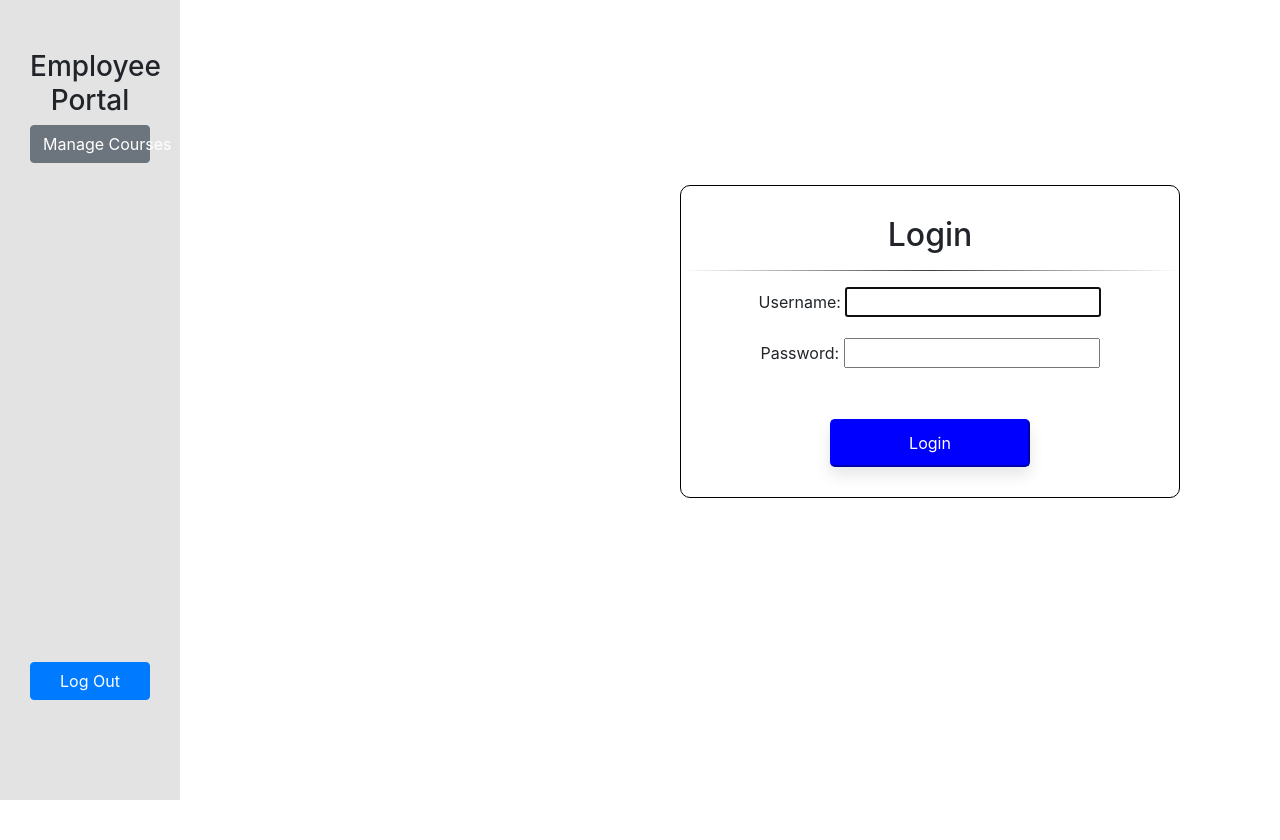
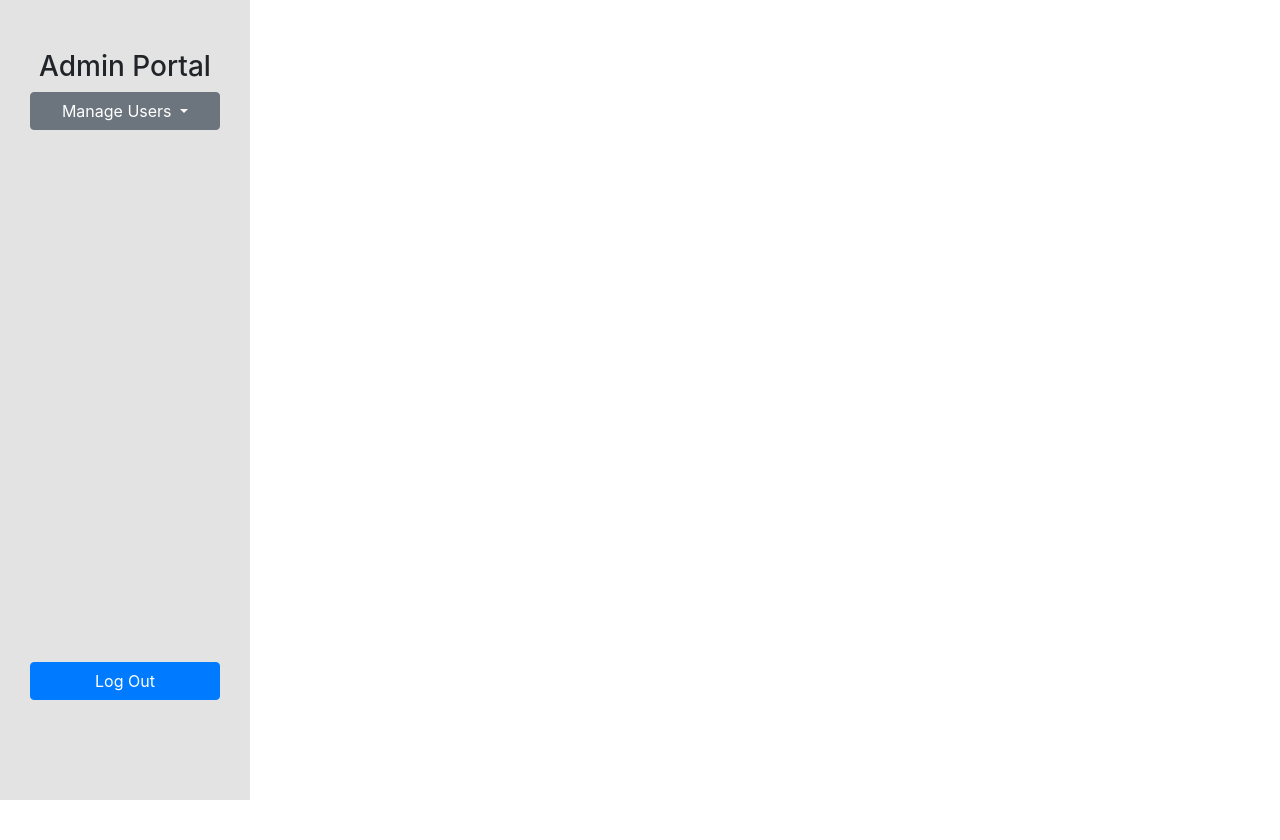
Before and after one commit to nolachen/ice, a Django app: page /accounts/login/?next=/courses/1/component/new/1 in a window 1280 px wide. Shown: the part 56-896 px from the top of the page. Before the commit the page ends 856 px from the top, so only its background shows below. Run offline with Django 3.2, Linux system fonts and the light colour scheme; the visitor is signed in with stand-in values (Sample User, id 1); data that the repository does not hold is empty; some libraries are stand-ins or nearby versions.

Commit message:
Revert "Revert base.html to the original version"
This reverts commit b92e2f03d8c775106203448d6390de0f0aed2cb9.

```diff
--- a/templates/base.html
+++ b/templates/base.html
@@ -19,8 +19,8 @@
       <a class="navbar-brand" href="/">ICE</a>
   </nav>
   <div class="page">
+    {% if user.is_authenticated %}
     <div class="sidenav">
-      {% if user.is_authenticated %}
         <div class="sidenav-actions">
           {% if user|is_instructor %}
             <h3 class="text-center">Instructor Portal</h3>
@@ -36,25 +36,35 @@
                   </a>
                   <div class="dropdown-menu" aria-labelledby="dropdownMenuLink">
                     <a class="dropdown-item" href="#">All Courses</a>
-                    <a class="dropdown-item" href="{% url 'courses:module_list' ">All Modules</a>
-                    <a class="dropdown-item" href="{% url 'courses:all_components' %}">All Components</a>
                     </div>
                 </div>
-          {% else %}
+          {% elif user|is_learner %}
             <h3 class="text-center">Employee Portal</h3>
             <div class="dropdown">
               <a class="btn btn-secondary dropdown-toggle w-100" href="#" role="button" id="dropdownMenuLink" data-toggle="dropdown" aria-haspopup="true" aria-expanded="false">
                   Manage Courses
                 </a>
                 <div class="dropdown-menu" aria-labelledby="dropdownMenuLink">
-                  <a class="dropdown-item" href="{% url 'courses:view_enrolled_course'%}">All Courses</a>
+                  <a class="dropdown-item" href="{% url 'home'%}">All Courses</a>
                   <a class="dropdown-item" href="{% url 'courses:view_enrolled_course'%}">Uncompleted</a>
                   <a class="dropdown-item" href="{% url 'courses:view_enrolled_course'%}">Completed</a>
                   </div>
               </div>
-          {% endif %}
+          {% elif user|is_admin %}
+            <h3 class="text-center">Admin Portal</h3>
+            <div class="dropdown">
+              <a class="btn btn-secondary dropdown-toggle w-100" href="#" role="button" id="dropdownMenuLink" data-toggle="dropdown" aria-haspopup="true" aria-expanded="false">
+                  Manage Users
+                </a>
+                <div class="dropdown-menu" aria-labelledby="dropdownMenuLink">
+                  <a class="dropdown-item" href="{% url 'invite'%}">Invite Instructor</a>
+                  <a class="dropdown-item" href="{% url 'restrict_access'%}">Restrict User</a>
+                  </div>
+              </div>
         </div>
+        {% endif %}
         <a class="btn btn-primary logout w-100" href="{% url 'logout' %}">Log Out</a>
+      </div>
       {% endif %}
     </div>
     <div class="content">
```
